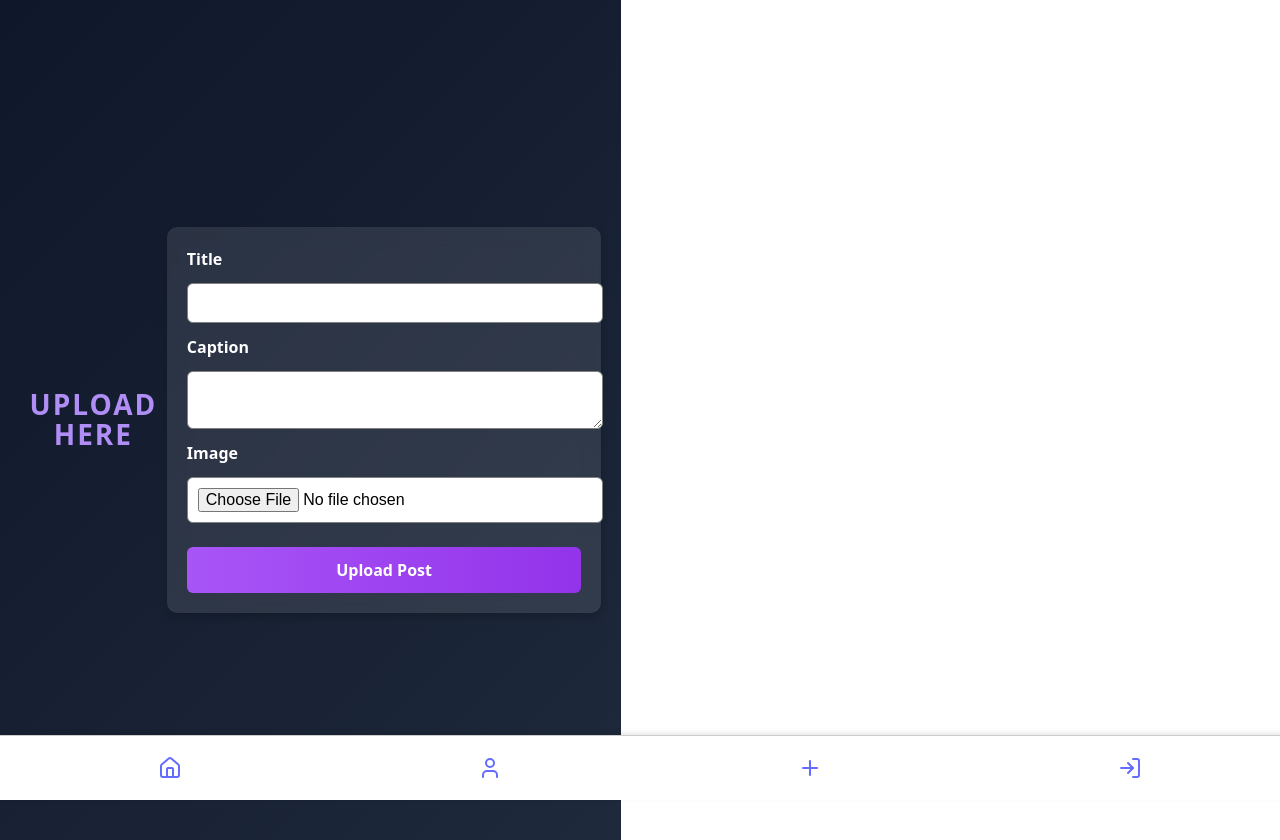
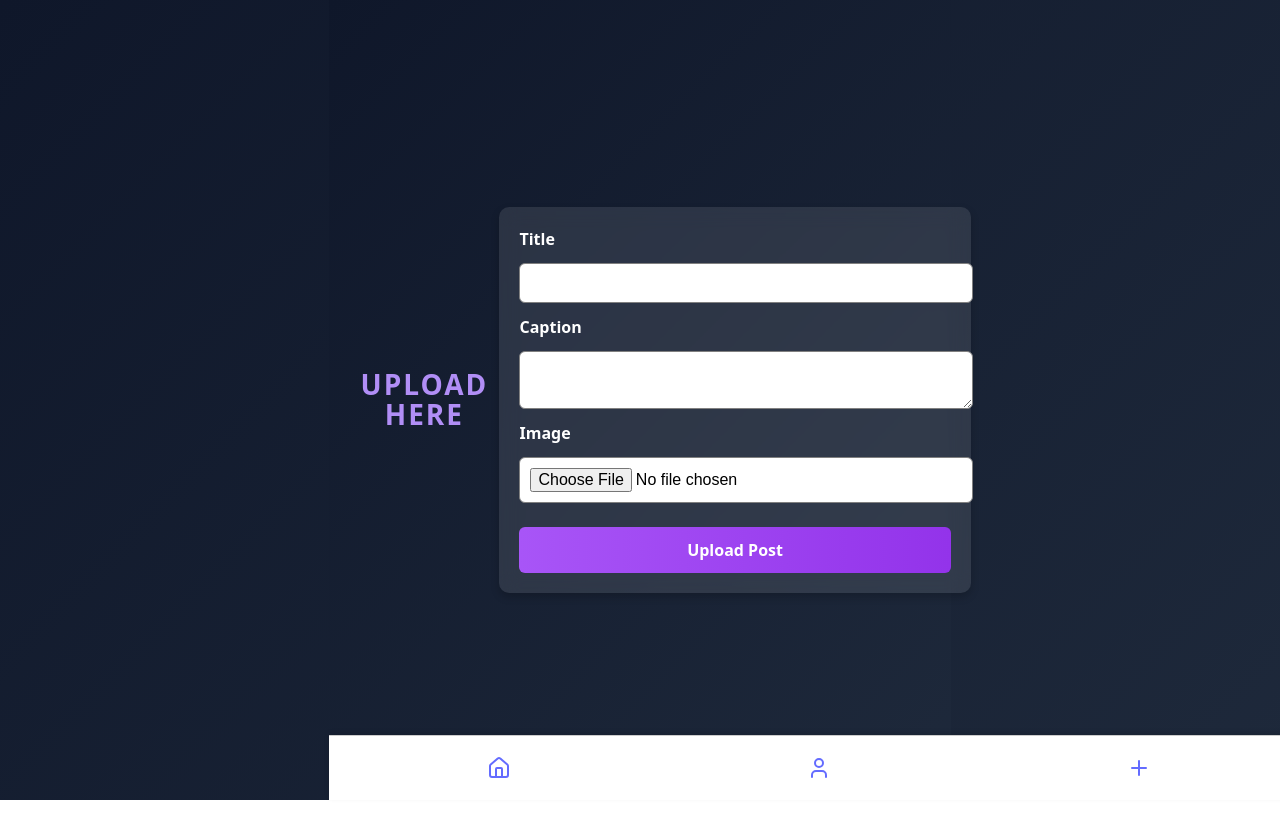
Before and after one commit to KhushiiRajrana/NGO_Nexus, a React (Vite) app: page /create in a window 1280 px wide. After the commit the page ends 800 px from the top, so only its background shows below. Built offline with nearby package versions, Linux system fonts and the light colour scheme.

Commit message:
adding and updating new changes

```diff
--- a/src/pages/Create.css
+++ b/src/pages/Create.css
@@ -1,13 +1,25 @@
+/* Full-screen layout */
+body, html {
+  margin: 0;
+  padding: 0;
+  height: 100%;
+  display: flex;
+  justify-content: center;
+  align-items: center;
+  background: linear-gradient(135deg, #0f172a, #1e293b);
+}
+
+/* Main container */
 .create-container {
   display: flex;
   align-items: center;
   justify-content: center;
-  height: 100vh;
-  margin: 0;
+  width: 100%;
+  height: 100%;
   padding: 20px;
-  background: linear-gradient(135deg, #0f172a, #1e293b);
 }
 
+/* Form styling */
 .create-form {
   width: 100%;
   max-width: 500px;
@@ -18,6 +30,7 @@
   box-shadow: 0 4px 8px rgba(0, 0, 0, 0.2);
 }
 
+/* Title styling */
 .title {
   font-size: 28px;
   font-weight: bold;
@@ -26,12 +39,7 @@
   margin-bottom: 20px;
 }
 
-label {
-  font-size: 16px;
-  font-weight: 600;
-  color: white;
-}
-
+/* Input fields */
 .input-field {
   width: 100%;
   padding: 10px;
@@ -42,6 +50,7 @@ label {
   font-size: 16px;
 }
 
+/* Upload button */
 .submit-btn {
   width: 100%;
   padding: 12px;
```
